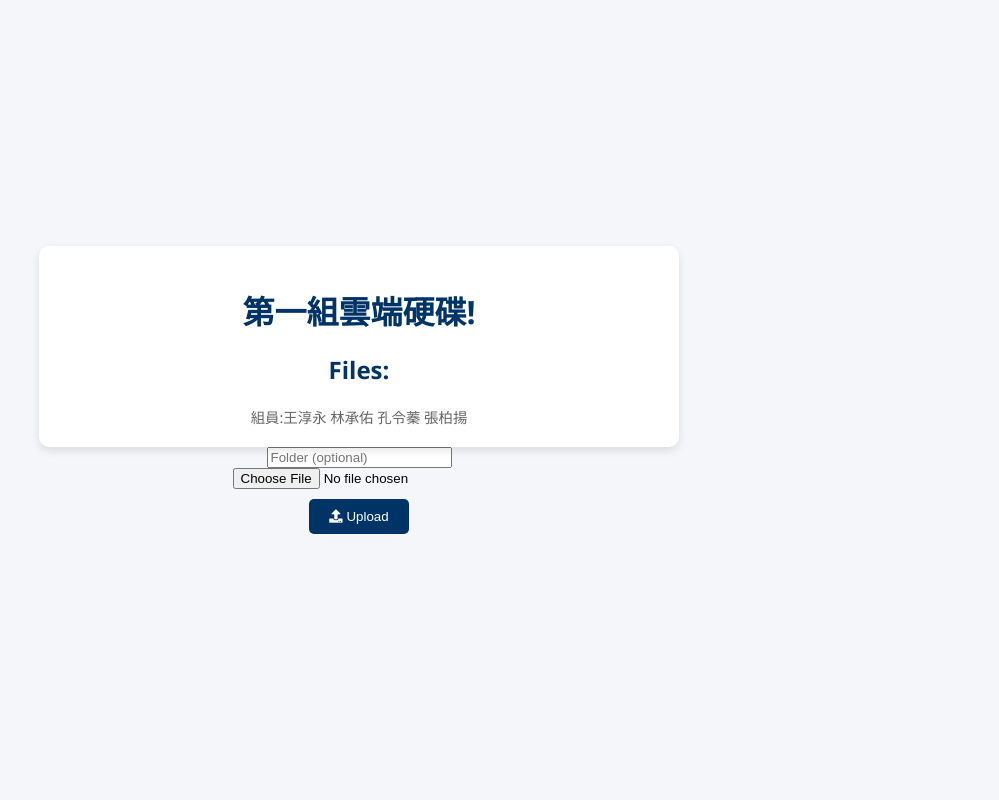
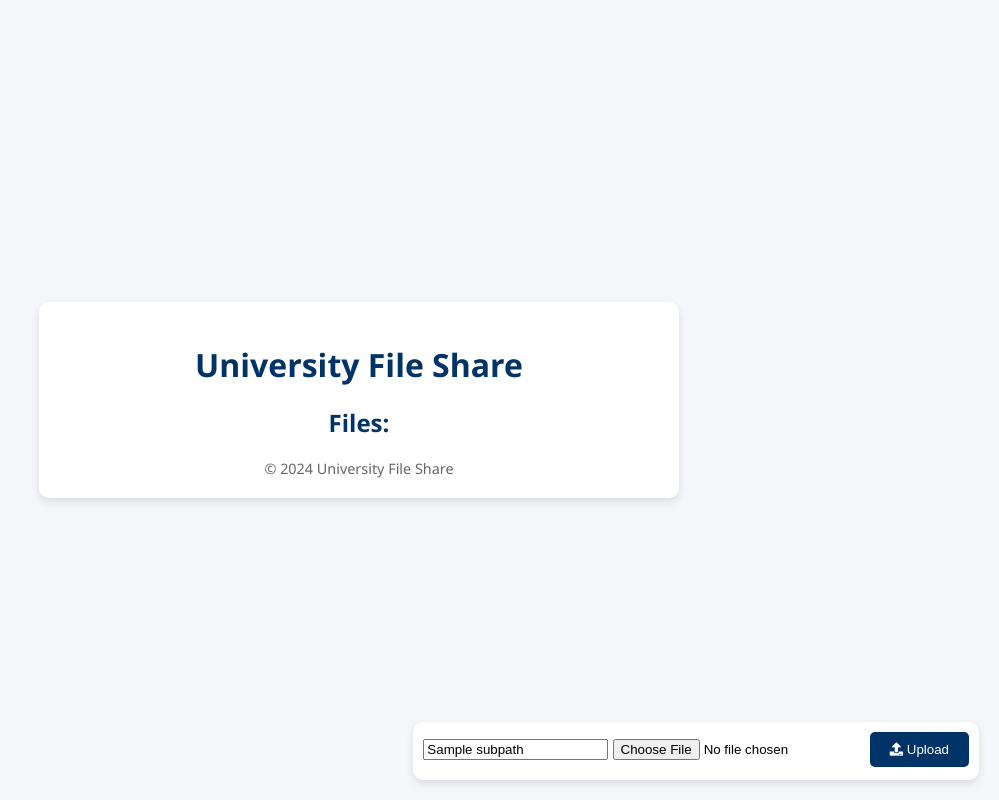
Before and after one commit to ThomasLin617/-_-, a Flask app: template 期末專題/templates/index.html in a window 1280 px wide. Shown: the whole page, without its empty margins (281-1280 px from the left). Run offline with Flask 3, Linux system fonts and the light colour scheme; the template is opened without the code that fills it: most values are stand-ins (such as "Sample title", 1, 10 or a date in 2020); some libraries are stand-ins or nearby versions.

Commit message:
資料夾功能完善

```diff
--- a/期末專題/server.py
+++ b/期末專題/server.py
@@ -12,34 +12,45 @@ def create_folder_if_not_exists(folder):
         os.makedirs(folder)
 
 @app.route('/')
-def index():
-    return render_template('index.html')
+@app.route('/<path:subpath>')
+def index(subpath=''):
+    folder_path = os.path.join(app.config['UPLOAD_FOLDER'], subpath)
+    create_folder_if_not_exists(folder_path)
+    if os.path.isfile(folder_path):
+        return send_from_directory(app.config['UPLOAD_FOLDER'], subpath)
+    return render_template('index.html', subpath=subpath)
 
 @app.route('/upload', methods=['POST'])
 def upload_file():
     folder = request.form.get('folder', '')
     create_folder_if_not_exists(os.path.join(app.config['UPLOAD_FOLDER'], folder))
     if 'file' not in request.files:
-        return redirect(url_for('index'))
+        return redirect(url_for('index', subpath=folder))
     file = request.files['file']
     if file.filename == '':
-        return redirect(url_for('index'))
+        return redirect(url_for('index', subpath=folder))
     if file:
         filepath = os.path.join(app.config['UPLOAD_FOLDER'], folder, file.filename)
         file.save(filepath)
-        return redirect(url_for('index'))
+        return redirect(url_for('index', subpath=folder))
 
 @app.route('/download/<path:filename>')
 def download_file(filename):
     return send_from_directory(app.config['UPLOAD_FOLDER'], filename)
 
 @socketio.on('file_list')
-def handle_file_list():
+def handle_file_list(data):
+    subpath = data.get('subpath', '')
+    folder_path = os.path.join(app.config['UPLOAD_FOLDER'], subpath)
     files = []
-    for root, dirs, filenames in os.walk(app.config['UPLOAD_FOLDER']):
-        for filename in filenames:
-            files.append(os.path.relpath(os.path.join(root, filename), app.config['UPLOAD_FOLDER']))
-    emit('file_list', files)
+    dirs = []
+    for entry in os.listdir(folder_path):
+        full_path = os.path.join(folder_path, entry)
+        if os.path.isdir(full_path):
+            dirs.append(entry)
+        else:
+            files.append(entry)
+    emit('file_list', {'files': files, 'dirs': dirs, 'subpath': subpath})
 
 if __name__ == '__main__':
     port = int(os.environ.get('PORT', 5000))
--- a/期末專題/static/styles.css
+++ b/期末專題/static/styles.css
@@ -22,32 +22,6 @@ body {
 h1 {
     color: #003366;
     margin-bottom: 20px;
-}
-
-form {
-    display: flex;
-    flex-direction: column;
-    align-items: center;
-    margin-bottom: 20px;
-}
-
-input[type="file"] {
-    margin-bottom: 10px;
-}
-
-button {
-    background-color: #003366;
-    color: #fff;
-    border: none;
-    padding: 10px 20px;
-    border-radius: 5px;
-    cursor: pointer;
-    transition: background-color 0.3s, transform 0.3s;
-}
-
-button:hover {
-    background-color: #002244;
-    transform: scale(1.05);
 }
 
 h2 {
@@ -89,3 +63,35 @@ a:hover {
     font-size: 0.9em;
     color: #666;
 }
+
+.upload-form {
+    position: fixed;
+    bottom: 20px;
+    right: 20px;
+    background-color: #fff;
+    padding: 10px;
+    border-radius: 10px;
+    box-shadow: 0 4px 8px rgba(0, 0, 0, 0.1);
+    display: flex;
+    flex-direction: column;
+    align-items: center;
+}
+
+.upload-form input[type="file"], .upload-form input[type="text"] {
+    margin-bottom: 10px;
+}
+
+.upload-form button {
+    background-color: #003366;
+    color: #fff;
+    border: none;
+    padding: 10px 20px;
+    border-radius: 5px;
+    cursor: pointer;
+    transition: background-color 0.3s, transform 0.3s;
+}
+
+.upload-form button:hover {
+    background-color: #002244;
+    transform: scale(1.05);
+}
--- a/期末專題/templates/index.html
+++ b/期末專題/templates/index.html
@@ -10,15 +10,15 @@
 </head>
 <body>
     <div class="container animate__animated animate__fadeIn">
-        <h1>第一組雲端硬碟!</h1>
+        <h1>University File Share</h1>
         <h2>Files:</h2>
         <ul id="file-list"></ul>
-        <div class="footer">組員:王淳永 林承佑 孔令蓁 張柏揚</div>
+        <div class="footer">© 2024 University File Share</div>
     </div>
 
     <div class="upload-form">
         <form action="/upload" method="post" enctype="multipart/form-data">
-            <input type="text" name="folder" placeholder="Folder (optional)">
+            <input type="text" name="folder" placeholder="Folder (optional)" value="{{ subpath }}">
             <input type="file" name="file" required>
             <button type="submit"><i class="fas fa-upload"></i> Upload</button>
         </form>
@@ -28,13 +28,30 @@
     <script>
         const socket = io();
 
-        function updateFileList(files) {
+        function updateFileList(data) {
             const fileList = document.getElementById('file-list');
             fileList.innerHTML = '';
-            files.forEach(file => {
+
+            const backLink = document.createElement('li');
+            const backAnchor = document.createElement('a');
+            backAnchor.href = data.subpath ? '/' + data.subpath.split('/').slice(0, -1).join('/') : '/';
+            backAnchor.textContent = 'Back';
+            backLink.appendChild(backAnchor);
+            fileList.appendChild(backLink);
+
+            data.dirs.forEach(dir => {
                 const li = document.createElement('li');
                 const link = document.createElement('a');
-                link.href = `/download/${file}`;
+                link.href = '/' + (data.subpath ? data.subpath + '/' : '') + dir;
+                link.textContent = dir + '/';
+                li.appendChild(link);
+                fileList.appendChild(li);
+            });
+
+            data.files.forEach(file => {
+                const li = document.createElement('li');
+                const link = document.createElement('a');
+                link.href = `/download/${data.subpath ? data.subpath + '/' : ''}${file}`;
                 link.textContent = file;
                 const icon = document.createElement('i');
                 icon.className = 'fas fa-download';
@@ -44,11 +61,11 @@
             });
         }
 
-        socket.on('file_list', (files) => {
-            updateFileList(files);
+        socket.on('file_list', (data) => {
+            updateFileList(data);
         });
 
-        socket.emit('file_list');
+        socket.emit('file_list', { subpath: '{{ subpath }}' });
     </script>
 </body>
 </html>
```
